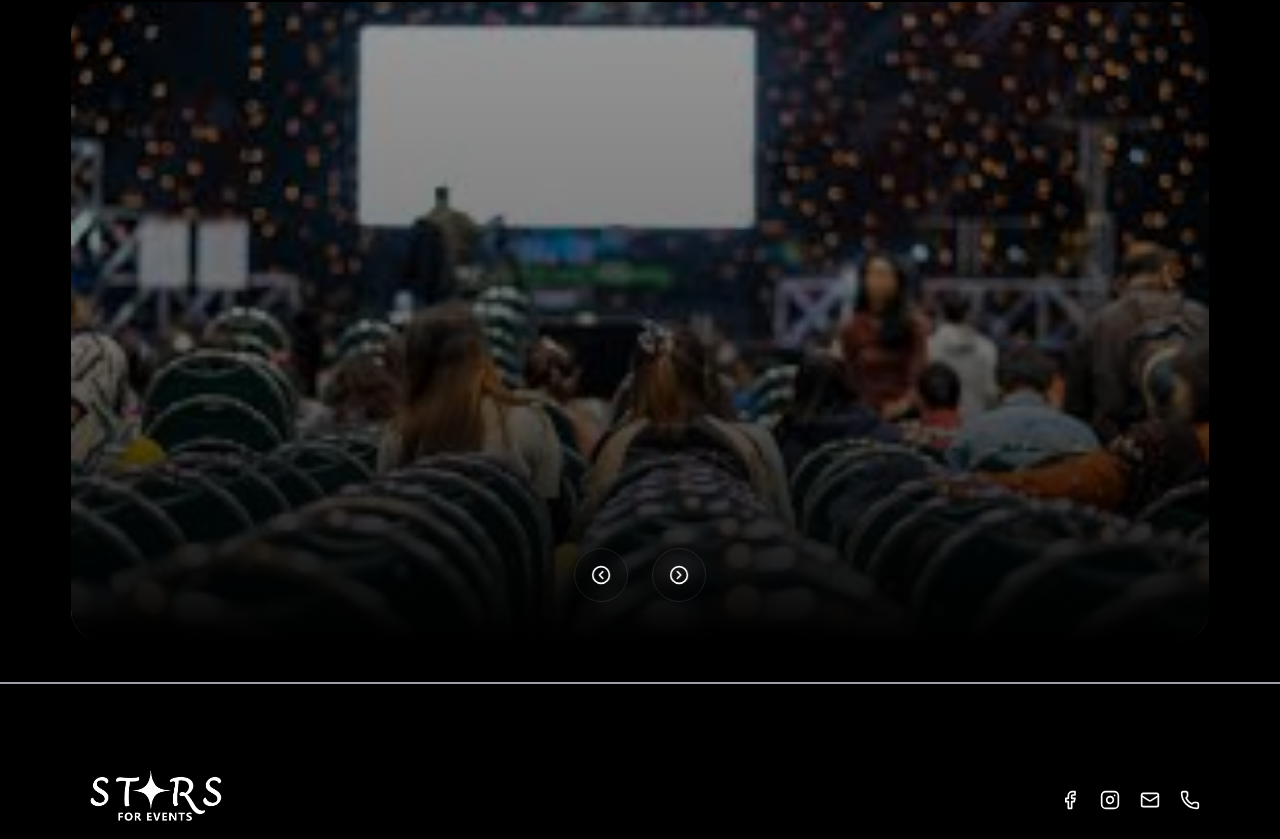
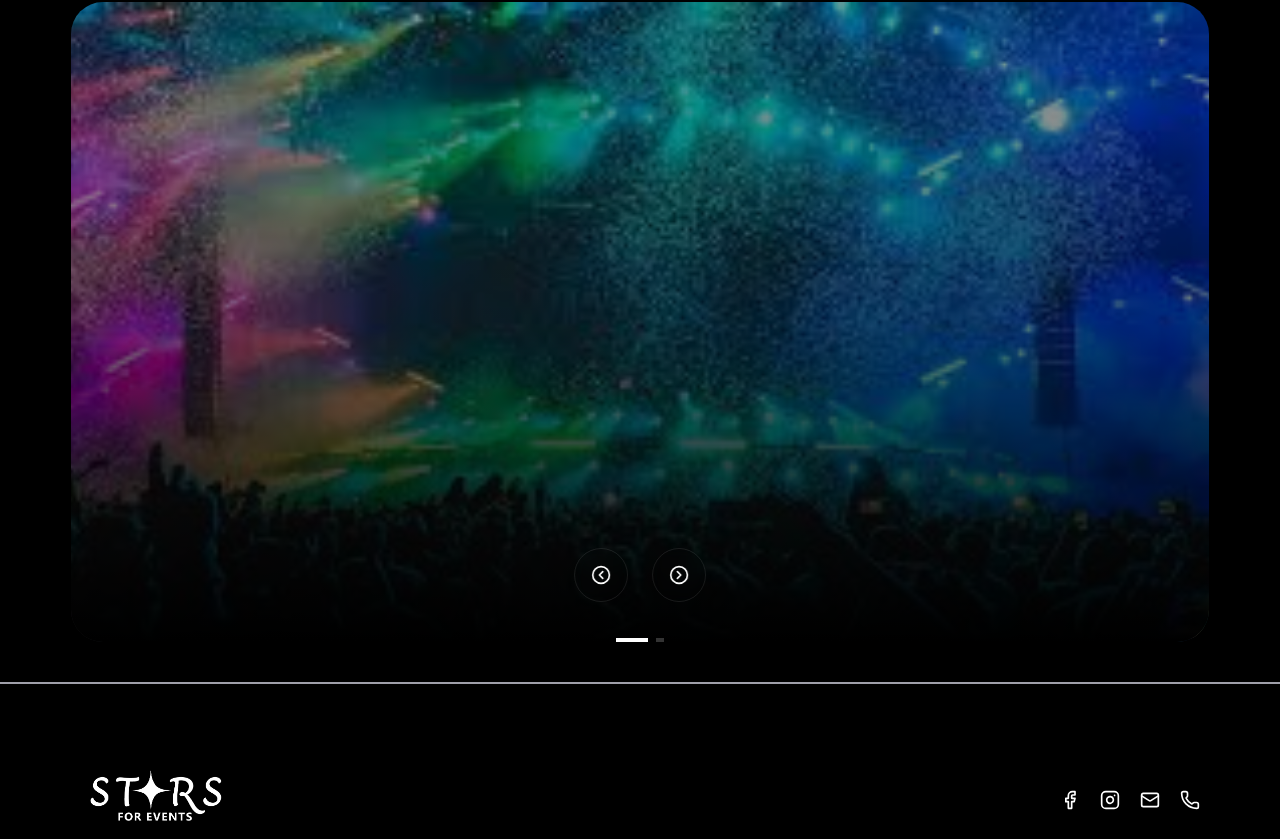
Before and after one commit to 12ahmedashraf/Stars_For_Events, a Next.js app: page / in a window 1280 px wide. Shown: the part 1324-2163 px from the top of the page. Built offline with nearby package versions, Linux system fonts and the light colour scheme.

Commit message:
fix Image Slider

```diff
--- a/src/components/imageSlider.jsx
+++ b/src/components/imageSlider.jsx
@@ -26,9 +26,9 @@ export default function ImageSlider({slides})
   setSlide((prev) => [prev[0] + direction, direction]);
 }, []);
     useEffect(()=> {
-        const timer = setInterval(()=>{newSlide(1);},5000);
+        const timer = setInterval(()=>{newSlide(1);},6500);
         return () => clearInterval(timer);
-    },[newSlide]);
+    },[newSlide,slide]);
     const current = Math.abs(slide%slides.length);
     return(
             <div className="relative aspect-video  md:h-[80vh] w-full overflow-hidden bg-black rounded-4xl ">
@@ -65,7 +65,16 @@ export default function ImageSlider({slides})
                     <ChevronRightCircle size={20}/>
                   </button>
                 </div>
+                <div className="absolute bottom-0 left-1/2 -translate-x-1/2 flex gap-2 z-20">
+                  {slides.map((_,i)=>(
+                    <div
+                    key={i}
+                    className={`h-1 transition-all duration-300 ${i === current ? "w-8 bg-white" : "w-2 bg-white/20"}`}
+                  />
+                  ))
 
+                  }
+                </div>
             </div>
     );
 }
```
